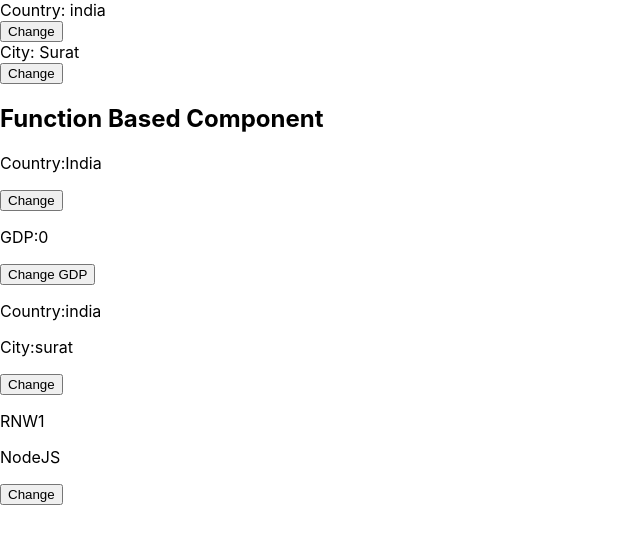
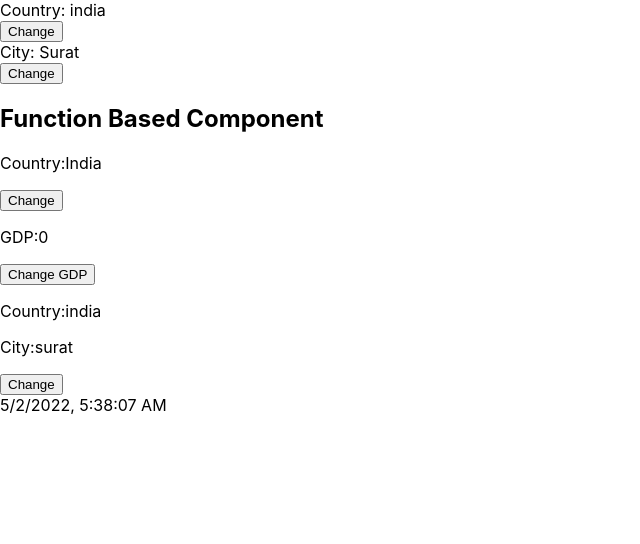
Before and after one commit to Sahil8757/first_react, a React (Create React App) app: page / in a window 1280 px wide. Shown: the top 544 px of the page, without its empty margins (0-640 px from the left). Built offline with nearby package versions, Linux system fonts and the light colour scheme.

Commit message:
life cycle

```diff
--- a/src/App.js
+++ b/src/App.js
@@ -4,7 +4,8 @@ import Country from './container/country';
 import City from './container/city';
 import CountryFun from './container/countryFun';
 import CityFun from './container/cityFun';
-import Branch from './container/Branch';
+import Time from './Time/Time';
+// import Branch from './container/Branch';
 
 function App() {
 
@@ -19,7 +20,8 @@ function App() {
 
     <CountryFun Gdp={5.8}/>
     <CityFun/>
-    <Branch/>
+    <Time/>
+    {/* <Branch/> */}
     </>
   );
 }
--- /dev/null
+++ b/src/Time/Time.js
@@ -0,0 +1,48 @@
+import React, { Component } from 'react';
+
+class Time extends Component {
+    constructor(props){
+        super(props);
+
+        this.state = {
+            Time : new Date()
+         }
+    }
+
+    tick =() =>{
+        this.setState({
+            Time : new Date()
+        })
+    }
+
+    componentDidMount = () =>{
+        //3.Use this method for request date to server
+        this.TimeId = setInterval(() => this.tick(),1000);
+    }
+
+    componentDidUpdate = (prevprops,prevstate) =>{
+        if(prevstate.Time !== this.state.Time){
+
+            //4. call componentDidUpdate when previous state and current state is nbot same
+
+            console.log("componentDidUpdate called")
+        }
+    }
+
+    componentWillUnmount = () => {
+        //5. componentWillUnmount used to release resources from component
+
+        clearInterval(this.TimeId);
+    }
+
+    render() {
+        //2. Call render method each time when state value change
+        return (
+            <div>
+                {this.state.Time.toLocaleString()}
+            </div>
+        );
+    }
+}
+
+export default Time;
--- a/src/container/Course.js
+++ b/src/container/Course.js
@@ -8,7 +8,7 @@ function Course(CouName) {
         <div>
         {/* <p>{couse}</p> */}
         {
-            CouName === "RNW1" ? <p>Android</p> : <p>NodeJS</p>
+             CouName === "RNW1" ? <p>Android</p> : <p>NodeJS</p>
         }
         </div>
     );
```
Also changed, not shown: src/container/Branch.js (line endings or trailing spaces).
